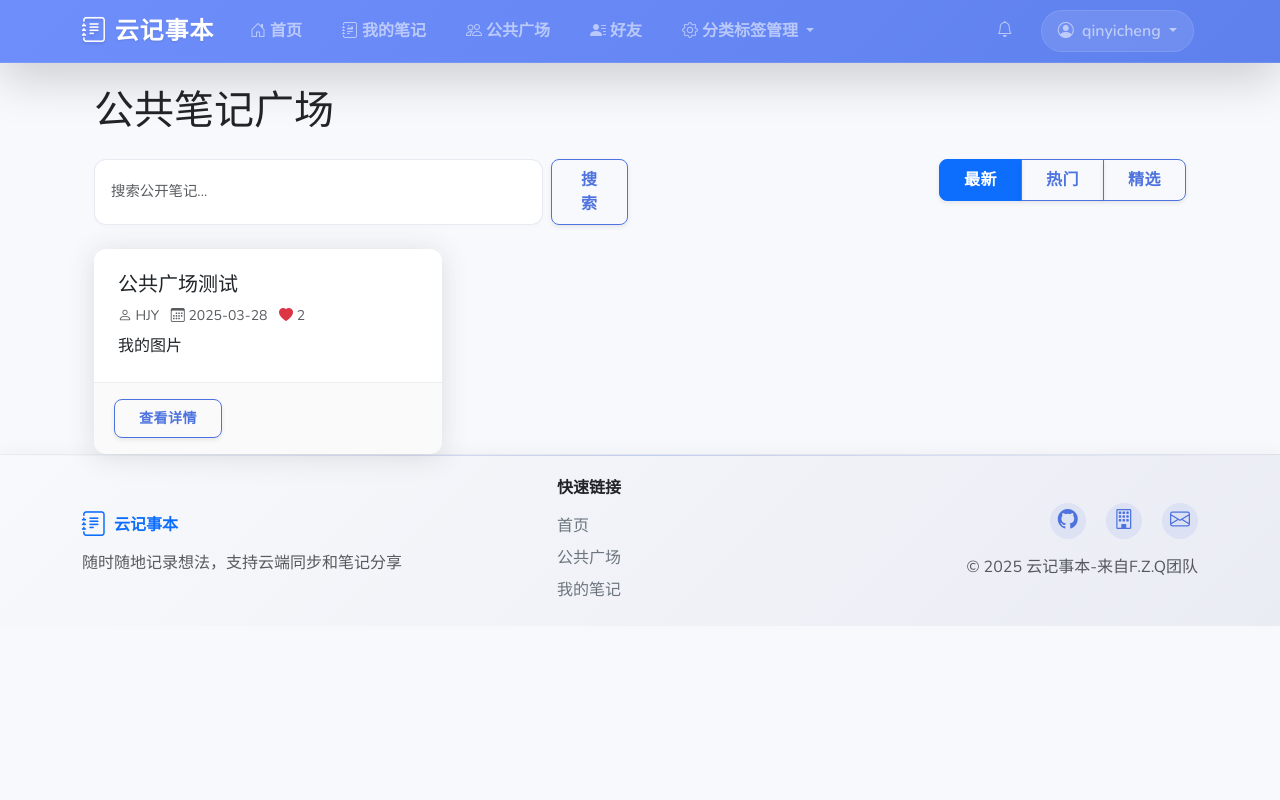
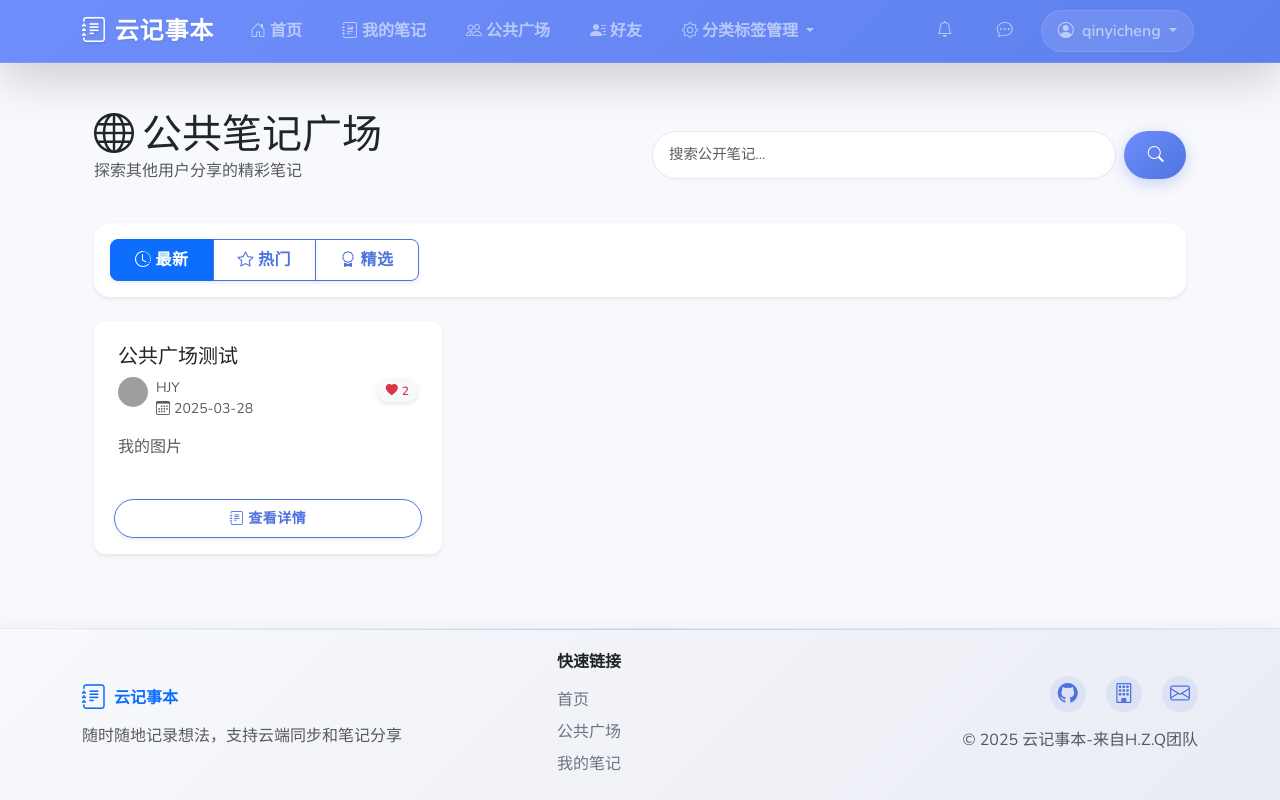
Before and after one commit to JiaYiByte101/Cloud_Notepad, a Django app: page /sharing/public/ in a window 1280 px wide. Run offline with Django 5.2, Linux system fonts and the light colour scheme; a user stored in the database is signed in; data comes from the database, SQL or seed files in the repository; both versions use the stored data as it was after the commit; grey boxes are pictures that could not be loaded.

Commit message:
中期展示后第一次完整优化

```diff
--- a/static/css/custom.css
+++ b/static/css/custom.css
@@ -23,6 +23,7 @@
 /* 基础样式 */
 html {
     scroll-behavior: smooth;
+    height: 100%;
 }
 
 body {
@@ -30,8 +31,14 @@ body {
     font-family: var(--font-family);
     transition: background-color var(--transition-speed) ease;
     overflow-x: hidden;
-    position: relative;
+    display: flex;
+    flex-direction: column;
     min-height: 100vh;
+    margin: 0;
+}
+
+main {
+    flex: 1 0 auto;
 }
 
 ::selection {
@@ -183,6 +190,8 @@ body {
 .footer {
     border-top: 1px solid rgba(0, 0, 0, 0.05);
     box-shadow: 0 -5px 20px rgba(0, 0, 0, 0.02);
+    flex-shrink: 0;
+    width: 100%;
 }
 
 .bg-gradient-light {
--- a/templates/accounts/edit_profile.html
+++ b/templates/accounts/edit_profile.html
@@ -15,9 +15,9 @@
                 <form method="POST" enctype="multipart/form-data">
                     {% csrf_token %}
                     <div class="row g-4">
-                        <div class="col-12 text-center">
+                        <div class="col-12 text-center mb-4">
                             <div class="position-relative d-inline-block">
-                                <img id="avatar-preview" class="rounded-circle account-img" src="{{ user.profile.avatar.url }}" alt="Profile Picture">
+                                <img id="avatar-preview" class="rounded-circle account-img" src="{{ user.profile.avatar.url }}" alt="Profile Picture" style="width: 120px; height: 120px; object-fit: cover;">
                                 <div class="position-absolute bottom-0 end-0">
                                     <label for="{{ p_form.avatar.id_for_label }}" class="btn btn-sm btn-primary rounded-circle" title="更换头像">
                                         <i class="bi bi-camera-fill"></i>
--- a/templates/includes/footer.html
+++ b/templates/includes/footer.html
@@ -23,7 +23,7 @@
                     <a href="https://www.cug.edu.cn/" class="social-icon-link me-3 fs-5" target="_blank" title="中国地质大学"><i class="bi bi-building"></i></a>
                     <a href="https://mail.qq.com" class="social-icon-link fs-5" target="_blank" title="QQ邮箱"><i class="bi bi-envelope"></i></a>
                 </div>
-                <span class="text-muted">© 2025 云记事本-来自F.Z.Q团队</span>
+                <span class="text-muted">© 2025 云记事本-来自H.Z.Q团队</span>
             </div>
         </div>
     </div>
--- a/templates/includes/navbar.html
+++ b/templates/includes/navbar.html
@@ -53,6 +53,15 @@
                             </span>
                         </a>
                     </li>
+                    <li class="nav-item">
+                        <a class="nav-link rounded-pill px-3 position-relative" href="{% url 'friends:chat_list' %}" id="messageLink">
+                            <i class="bi bi-chat-dots me-1"></i>
+                            <span id="messageBadge" class="position-absolute top-0 start-100 translate-middle badge rounded-pill bg-danger d-none">
+                                <span id="messageCount">0</span>
+                                <span class="visually-hidden">个未读消息</span>
+                            </span>
+                        </a>
+                    </li>
                     <li class="nav-item dropdown">
                         <a class="nav-link dropdown-toggle user-dropdown rounded-pill px-3" href="#" id="navbarDropdown" role="button" data-bs-toggle="dropdown">
                             <i class="bi bi-person-circle me-1"></i>
@@ -60,10 +69,6 @@
                         </a>
                         <ul class="dropdown-menu dropdown-menu-end shadow-lg border-0 rounded-4 mt-2" aria-labelledby="navbarDropdown">
                             <li><a class="dropdown-item py-2" href="{% url 'accounts:profile' %}"><i class="bi bi-person me-2"></i>个人资料</a></li>
-                            <li><a class="dropdown-item py-2 position-relative" href="{% url 'friends:chat_list' %}">
-                                <i class="bi bi-chat-dots me-2"></i>我的聊天
-                                <span id="chatBadge" class="badge bg-danger rounded-pill position-absolute end-0 me-3 d-none">0</span>
-                            </a></li>
                             <li><hr class="dropdown-divider"></li>
                             <li><a class="dropdown-item py-2 text-danger" href="{% url 'accounts:logout' %}"><i class="bi bi-box-arrow-right me-2"></i>退出登录</a></li>
                         </ul>
@@ -91,7 +96,8 @@
         // 获取通知数量的元素
         const notificationBadge = document.getElementById('notificationBadge');
         const notificationCount = document.getElementById('notificationCount');
-        const chatBadge = document.getElementById('chatBadge');
+        const messageBadge = document.getElementById('messageBadge');
+        const messageCount = document.getElementById('messageCount');
 
         // 更新通知数量的函数
         function updateNotifications() {
@@ -112,10 +118,10 @@
 
                 // 更新聊天消息的通知数量
                 if (data.unread_messages_count > 0) {
-                    chatBadge.textContent = data.unread_messages_count;
-                    chatBadge.classList.remove('d-none');
+                    messageCount.textContent = data.unread_messages_count;
+                    messageBadge.classList.remove('d-none');
                 } else {
-                    chatBadge.classList.add('d-none');
+                    messageBadge.classList.add('d-none');
                 }
             })
             .catch(error => console.error('获取通知数量时出错:', error));
@@ -124,8 +130,8 @@
         // 初始获取通知数量
         updateNotifications();
 
-        // 每60秒更新一次通知数量
-        setInterval(updateNotifications, 60000);
+        // 每30秒更新一次通知数量
+        setInterval(updateNotifications, 30000);
 
         // 标记页面变为活动状态时更新通知
         document.addEventListener('visibilitychange', function() {
--- a/templates/sharing/public_notes.html
+++ b/templates/sharing/public_notes.html
@@ -2,26 +2,47 @@
 {% extends 'base.html' %}
 
 {% block content %}
-<div class="container">
-    <h1 class="mb-4">公共笔记广场</h1>
-
-    <div class="row mb-4">
+<div class="container py-4">
+    <div class="row mb-4 align-items-center">
+        <div class="col-md-6">
+            <h1 class="mb-0"><i class="bi bi-globe me-2"></i>公共笔记广场</h1>
+            <p class="text-muted">探索其他用户分享的精彩笔记</p>
+        </div>
         <div class="col-md-6">
             <form method="get" action="{% url 'sharing:public' %}" class="d-flex">
-                <input type="text" name="search" class="form-control me-2" placeholder="搜索公开笔记..."
+                <input type="text" name="search" class="form-control rounded-pill me-2" placeholder="搜索公开笔记..."
                        value="{{ search_query|default:'' }}">
-                <button class="btn btn-outline-primary" type="submit">搜索</button>
+                <button class="btn btn-primary rounded-pill" type="submit">
+                    <i class="bi bi-search"></i>
+                </button>
             </form>
         </div>
-        <div class="col-md-6 text-md-end">
+    </div>
+
+    <div class="card border-0 shadow-sm rounded-4 mb-4">
+        <div class="card-body d-flex justify-content-between p-3">
             <div class="btn-group">
                 <a href="{% url 'sharing:public' %}?sort=recent{% if search_query %}&search={{ search_query }}{% endif %}"
-                   class="btn btn-outline-primary {% if sort_by == 'recent' %}active{% endif %}">最新</a>
+                   class="btn btn-outline-primary {% if sort_by == 'recent' %}active{% endif %}">
+                   <i class="bi bi-clock-history me-1"></i>最新
+                </a>
                 <a href="{% url 'sharing:public' %}?sort=popular{% if search_query %}&search={{ search_query }}{% endif %}"
-                   class="btn btn-outline-primary {% if sort_by == 'popular' %}active{% endif %}">热门</a>
+                   class="btn btn-outline-primary {% if sort_by == 'popular' %}active{% endif %}">
+                   <i class="bi bi-star me-1"></i>热门
+                </a>
                 <a href="{% url 'sharing:public' %}?sort=featured{% if search_query %}&search={{ search_query }}{% endif %}"
-                   class="btn btn-outline-primary {% if sort_by == 'featured' %}active{% endif %}">精选</a>
+                   class="btn btn-outline-primary {% if sort_by == 'featured' %}active{% endif %}">
+                   <i class="bi bi-award me-1"></i>精选
+                </a>
             </div>
+            {% if search_query %}
+            <span class="badge bg-light text-dark rounded-pill px-3 py-2">
+                <i class="bi bi-search me-1"></i>搜索: {{ search_query }}
+                <a href="{% url 'sharing:public' %}?sort={{ sort_by }}" class="ms-2 text-danger">
+                    <i class="bi bi-x-circle"></i>
+                </a>
+            </span>
+            {% endif %}
         </div>
     </div>
 
@@ -29,38 +50,92 @@
         <div class="row row-cols-1 row-cols-md-2 row-cols-lg-3 g-4">
             {% for notebook in notebooks %}
             <div class="col">
-                <div class="card h-100">
+                <div class="card h-100 border-0 shadow-sm hover-effect">
                     {% if notebook.is_featured %}
-                    <div class="card-header bg-warning text-dark">
-                        <i class="bi bi-star-fill"></i> 精选笔记
+                    <div class="ribbon ribbon-top-right">
+                        <span><i class="bi bi-award"></i> 精选</span>
                     </div>
                     {% endif %}
                     <div class="card-body">
-                        <h5 class="card-title">{{ notebook.title }}</h5>
-                        <div class="text-muted small mb-2">
-                            <span>
-                                <i class="bi bi-person"></i> {{ notebook.user.username }}
-                            </span>
-                            <span class="ms-2">
-                                <i class="bi bi-calendar3"></i> {{ notebook.created_at|date:"Y-m-d" }}
-                            </span>
-                            <span class="ms-2">
-                                <i class="bi bi-heart-fill text-danger"></i> {{ notebook.likes.count }}
-                            </span>
+                        <h5 class="card-title text-truncate">{{ notebook.title }}</h5>
+                        <div class="d-flex mb-3">
+                            <img src="{{ notebook.user.profile.avatar.url }}" class="rounded-circle me-2" width="30" height="30" alt="{{ notebook.user.username }}">
+                            <div class="text-muted small">
+                                <div>{{ notebook.user.username }}</div>
+                                <div><i class="bi bi-calendar3 me-1"></i>{{ notebook.created_at|date:"Y-m-d" }}</div>
+                            </div>
+                            <div class="ms-auto">
+                                <span class="badge bg-light text-danger rounded-pill">
+                                    <i class="bi bi-heart-fill me-1"></i>{{ notebook.likes.count }}
+                                </span>
+                            </div>
                         </div>
-                        <p class="card-text">{{ notebook.content|striptags|truncatewords:20 }}</p>
+                        <p class="card-text text-muted">{{ notebook.content|striptags|truncatewords:20 }}</p>
                     </div>
-                    <div class="card-footer">
-                        <a href="{% url 'sharing:view_note' notebook.id %}" class="btn btn-sm btn-outline-primary">查看详情</a>
+                    <div class="card-footer bg-transparent border-0">
+                        <a href="{% url 'sharing:view_note' notebook.id %}" class="btn btn-sm btn-outline-primary rounded-pill w-100">
+                            <i class="bi bi-journal-text me-1"></i>查看详情
+                        </a>
                     </div>
                 </div>
             </div>
             {% endfor %}
         </div>
     {% else %}
-        <div class="alert alert-info">
-            暂时没有公开的笔记。您可以将自己的笔记设为公开，与他人分享！
+        <div class="card border-0 shadow-sm rounded-4">
+            <div class="card-body text-center py-5">
+                <div class="empty-state-icon bg-light rounded-circle mx-auto mb-4">
+                    <i class="bi bi-journal-text text-primary" style="font-size: 2.5rem;"></i>
+                </div>
+                <h4 class="text-muted mb-3">暂时没有公开的笔记</h4>
+                <p class="text-muted mb-4">您可以将自己的笔记设为公开，与他人分享！</p>
+                <a href="{% url 'notebooks:list' %}" class="btn btn-primary rounded-pill">
+                    <i class="bi bi-journal-plus me-1"></i>去管理我的笔记
+                </a>
+            </div>
         </div>
     {% endif %}
 </div>
+
+<style>
+.hover-effect {
+    transition: transform 0.3s ease, box-shadow 0.3s ease;
+}
+.hover-effect:hover {
+    transform: translateY(-5px);
+    box-shadow: 0 10px 20px rgba(0,0,0,0.1) !important;
+}
+.empty-state-icon {
+    width: 80px;
+    height: 80px;
+    display: flex;
+    align-items: center;
+    justify-content: center;
+    box-shadow: 0 0 15px rgba(0, 0, 0, 0.05);
+}
+.ribbon {
+    position: absolute;
+    z-index: 1;
+    overflow: hidden;
+    width: 120px;
+    height: 120px;
+    top: -10px;
+    right: -10px;
+}
+.ribbon span {
+    position: absolute;
+    display: block;
+    width: 160px;
+    padding: 6px 0;
+    background-color: #f6c23e;
+    box-shadow: 0 5px 10px rgba(0,0,0,0.1);
+    color: #333;
+    font-size: 0.7rem;
+    text-transform: uppercase;
+    text-align: center;
+    left: -10px;
+    top: 25px;
+    transform: rotate(45deg);
+}
+</style>
 {% endblock %}
```
Also changed, not shown: templates/friends/chat_list.html (+14 -2 lines), templates/friends/requests.html (+14 -2 lines), db.sqlite3, media/profile_pics/11765.jpg (added).
